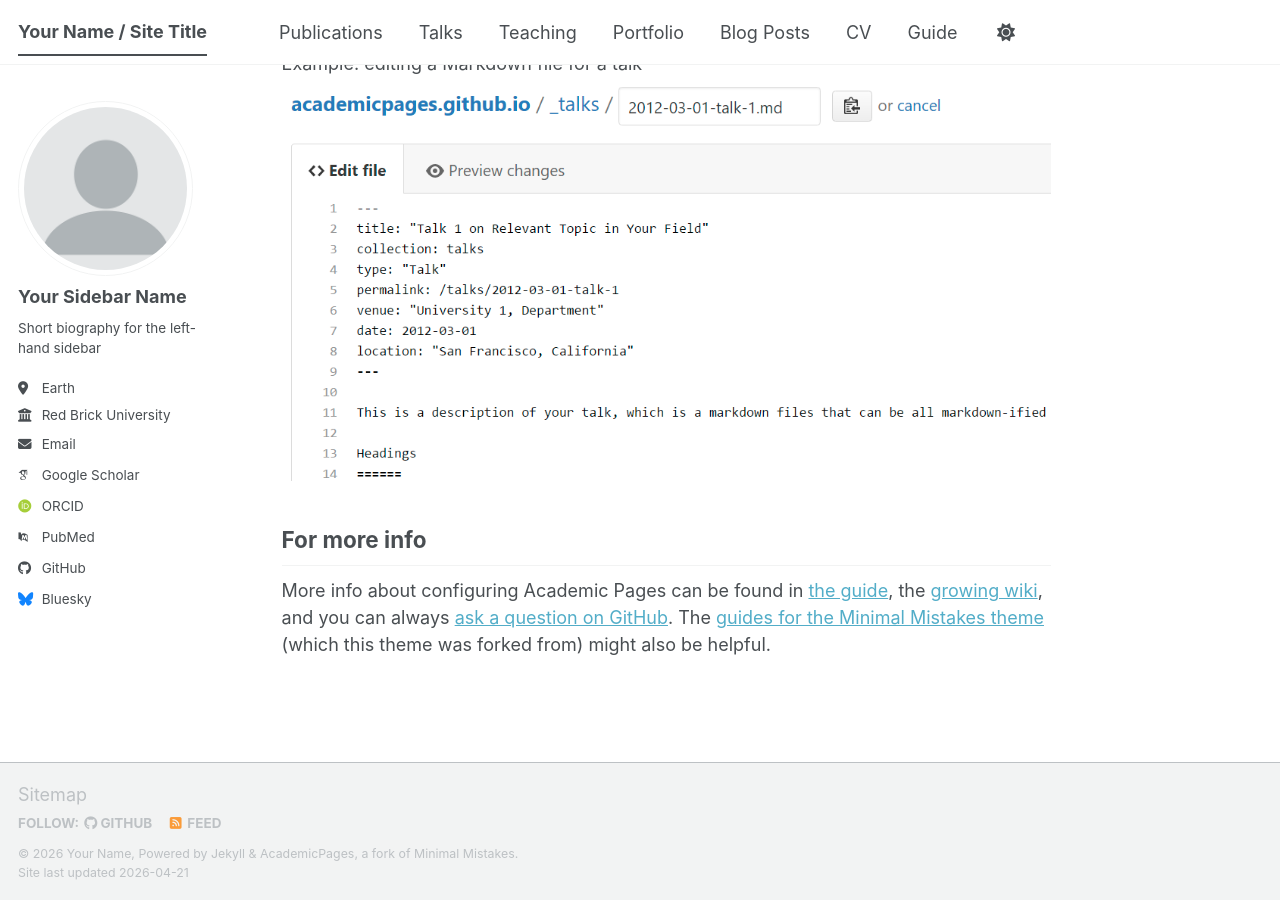
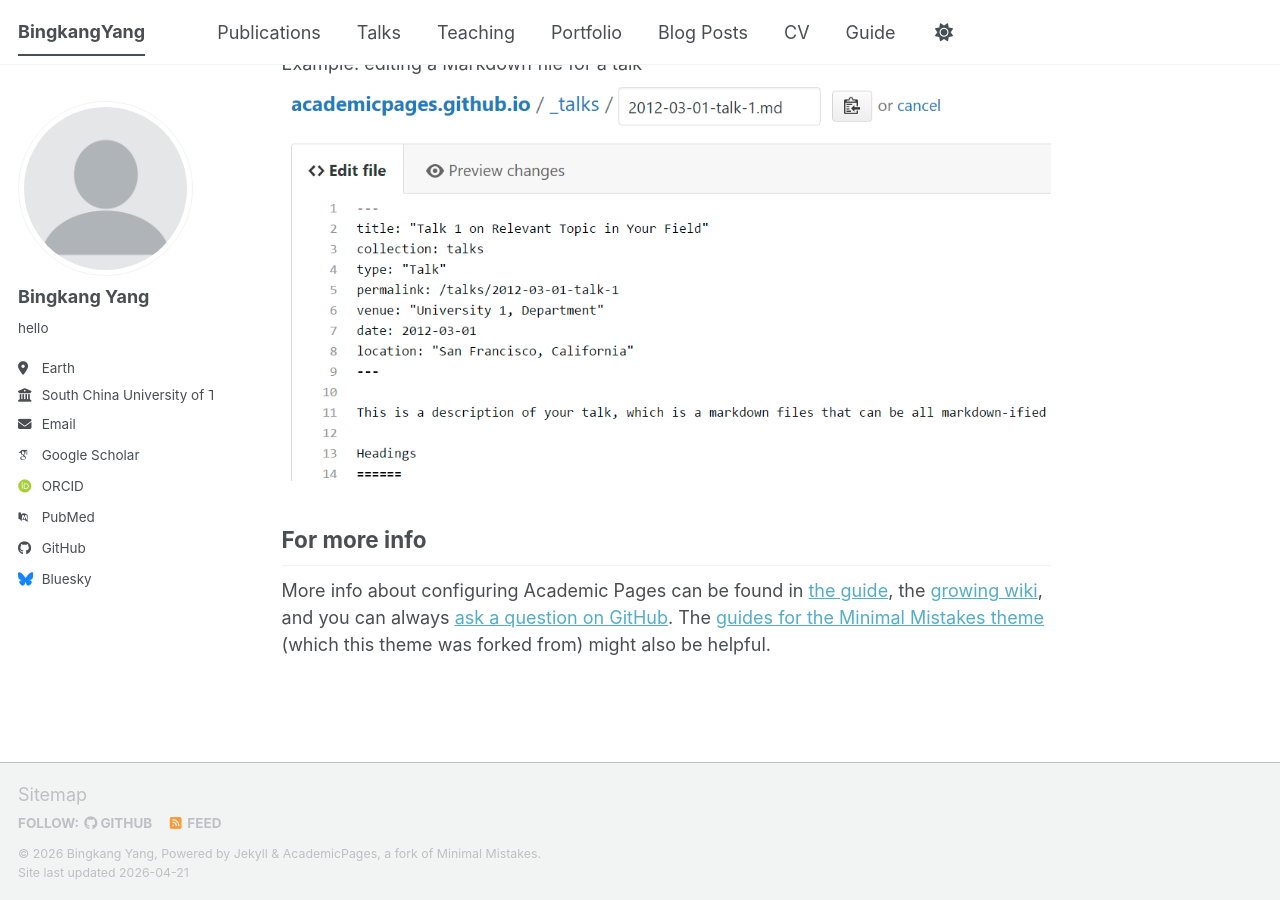
Before and after one commit to BingkangYang/BingkangYang.github.io, a Jekyll site: the page built from _pages/about.md, in a window 1280 px wide and 900 px high, scrolled down 2720 px. Built offline with Jekyll 4.4.1, drawn with Linux system fonts in a browser that asks for light colours; some web fonts are replaced; a script bundle is joined from its source files by our own code; library files that are not in the unit come from our copies.

Commit message:
Update _config.yml

```diff
--- a/_config.yml
+++ b/_config.yml
@@ -9,9 +9,9 @@
 # Basic Site Settings
 locale                   : "en-US"
 site_theme               : "default" # The available themes options are "default", "air", "sunrise", "mint", "dirt" and "contrast"
-title                    : "Your Name / Site Title"
+title                    : "BingkangYang"
 title_separator          : "-"
-name                     : &name "Your Name"
+name                     : &name "Bingkang Yang"
 description              : &description "Your Name's academic portfolio"   # Update this with a general description of your site, this is the default if not overridden by a page
 url                      : https://academicpages.github.io # The base hostname & protocol for your site e.g. "https://[your GitHub username].github.io",
                                                            # or if you already have some other page hosted on Github then use "https://[your GitHub username].github.io/[Your Repo Name]"
@@ -24,13 +24,13 @@
 author:
   # Biographic information
   avatar           : "profile.png"
-  name             : "Your Sidebar Name"
-  pronouns         : # example: "she/her"
-  bio              : "Short biography for the left-hand sidebar"
+  name             : "Bingkang Yang"
+  pronouns         : # example: "he/him"
+  bio              : "hello"
   location         : "Earth"
-  employer         : "Red Brick University"
+  employer         : "South China University of Technology"
   uri              : # URL
-  email            : "none@example.org"
+  email            : "csbkyang@mail.scut.edu.cn"
 
   # Academic websites
   academia         : # URL
```
